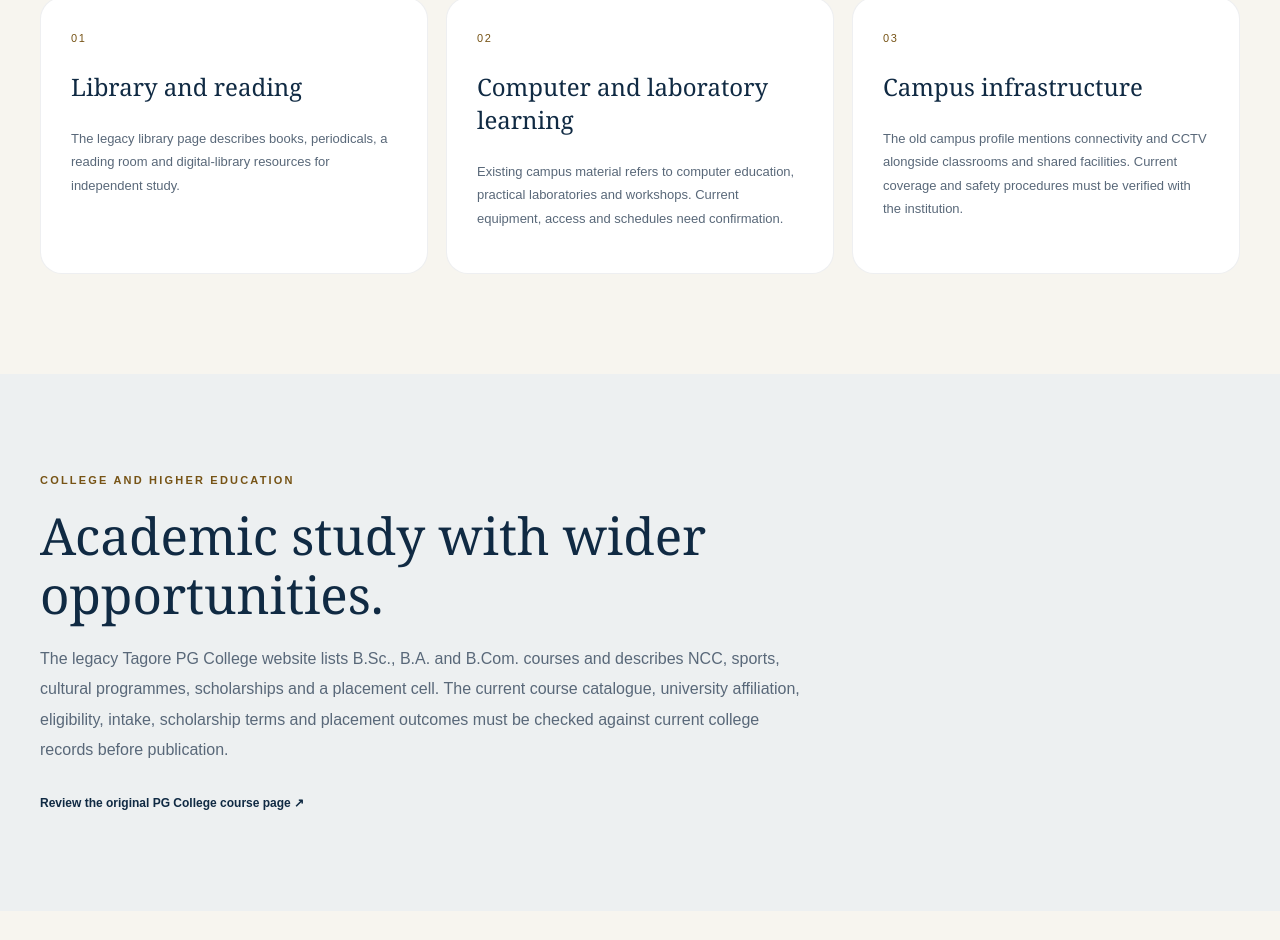
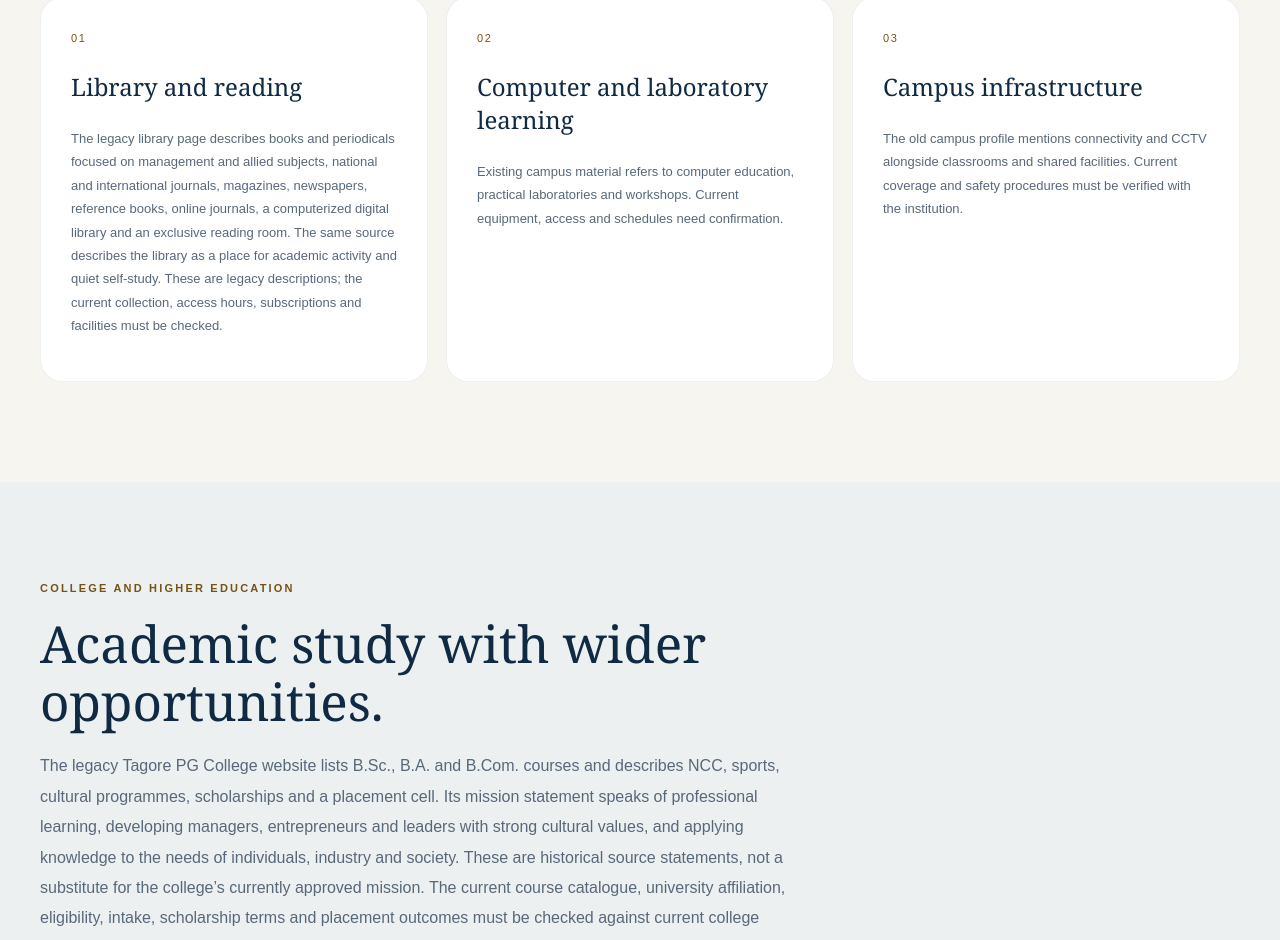
Before and after one commit to 158jeet/atlas-build-lab, a Next.js app in the folder apps/tier/: page /campus in a window 1280 px wide. Shown: the part 1260-2200 px from the top of the page. Built offline with nearby package versions, Linux system fonts and the light colour scheme; no server answers.

Commit message:
content(tier): expand legacy PG College mission and library details

```diff
--- a/apps/tier/src/app/campus/page.tsx
+++ b/apps/tier/src/app/campus/page.tsx
@@ -43,7 +43,7 @@ export default function CampusPage() {
             <p>The legacy campus pages refer to classrooms, science laboratories, a library, computer learning, workshops, CCTV and Wi-Fi. The PG College pages also describe learning resources and practical opportunities alongside regular academic study. These are historical source descriptions; the current availability, condition and institution-specific allocation of each facility must be confirmed.</p>
           </div>
           <div className="cards">
-            <article className="card"><span className="number">01</span><h3>Library and reading</h3><p>The legacy library page describes books, periodicals, a reading room and digital-library resources for independent study.</p></article>
+            <article className="card"><span className="number">01</span><h3>Library and reading</h3><p>The legacy library page describes books and periodicals focused on management and allied subjects, national and international journals, magazines, newspapers, reference books, online journals, a computerized digital library and an exclusive reading room. The same source describes the library as a place for academic activity and quiet self-study. These are legacy descriptions; the current collection, access hours, subscriptions and facilities must be checked.</p></article>
             <article className="card"><span className="number">02</span><h3>Computer and laboratory learning</h3><p>Existing campus material refers to computer education, practical laboratories and workshops. Current equipment, access and schedules need confirmation.</p></article>
             <article className="card"><span className="number">03</span><h3>Campus infrastructure</h3><p>The old campus profile mentions connectivity and CCTV alongside classrooms and shared facilities. Current coverage and safety procedures must be verified with the institution.</p></article>
           </div>
@@ -55,8 +55,8 @@ export default function CampusPage() {
           <div className="intro">
             <div className="eyebrow" style={{ color: "var(--gold)" }}>College and higher education</div>
             <h2>Academic study with wider opportunities.</h2>
-            <p>The legacy Tagore PG College website lists B.Sc., B.A. and B.Com. courses and describes NCC, sports, cultural programmes, scholarships and a placement cell. The current course catalogue, university affiliation, eligibility, intake, scholarship terms and placement outcomes must be checked against current college records before publication.</p>
-            <a href="https://www.tieredu.org/pg/course.php" target="_blank" rel="noreferrer" style={{ display: "inline-block", marginTop: 14, fontSize: 12, fontWeight: 700, color: "var(--navy)" }}>Review the original PG College course page ↗</a>
+            <p>The legacy Tagore PG College website lists B.Sc., B.A. and B.Com. courses and describes NCC, sports, cultural programmes, scholarships and a placement cell. Its mission statement speaks of professional learning, developing managers, entrepreneurs and leaders with strong cultural values, and applying knowledge to the needs of individuals, industry and society. These are historical source statements, not a substitute for the college’s currently approved mission. The current course catalogue, university affiliation, eligibility, intake, scholarship terms and placement outcomes must be checked against current college records before publication.</p>
+            <div style={{ display: "flex", flexWrap: "wrap", gap: 18, marginTop: 14 }}><a href="https://www.tieredu.org/pg/course.php" target="_blank" rel="noreferrer" style={{ fontSize: 12, fontWeight: 700, color: "var(--navy)" }}>Review the original PG College course page ↗</a><a href="https://www.tieredu.org/pg/mission.php" target="_blank" rel="noreferrer" style={{ fontSize: 12, fontWeight: 700, color: "var(--navy)" }}>Review the original PG College mission ↗</a></div>
           </div>
         </div>
       </section>
```
